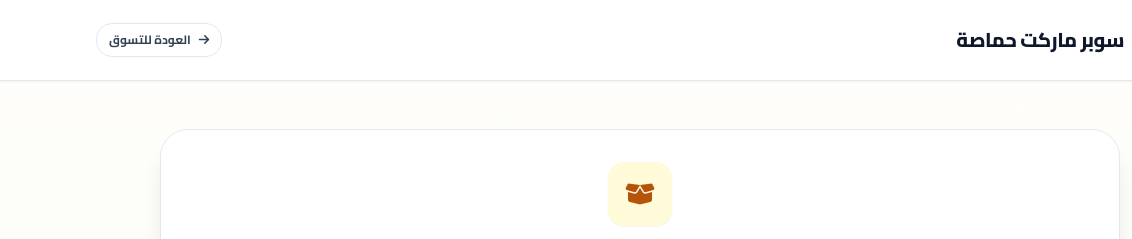
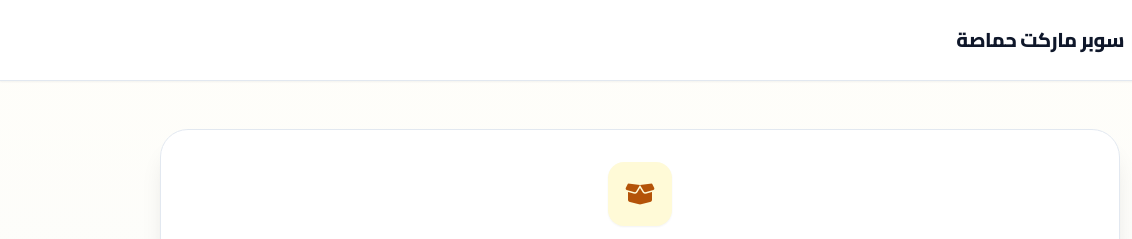
Before and after one commit to maarkeet/hamahsa, a website: page track-order.html in a window 1280 px wide. Shown: the top 239 px of the page, 0-1132 px from the left. Drawn offline with nearby package versions, Linux system fonts and the light colour scheme.

Commit message:
Update track-order.html

```diff
--- a/track-order.html
+++ b/track-order.html
@@ -29,11 +29,7 @@
           </div>
         </a>
       </div>
-      <div class="flex items-center gap-2">
-        <a href="index.html" class="inline-flex items-center gap-2 rounded-2xl border border-slate-200 bg-white px-3 py-2 text-xs font-bold text-slate-700 hover:bg-slate-50 transition-all">
-          <i class="fa-solid fa-arrow-right"></i>
-          <span>العودة للتسوق</span>
-        </a>
+
       </div>
     </div>
   </header>
```
